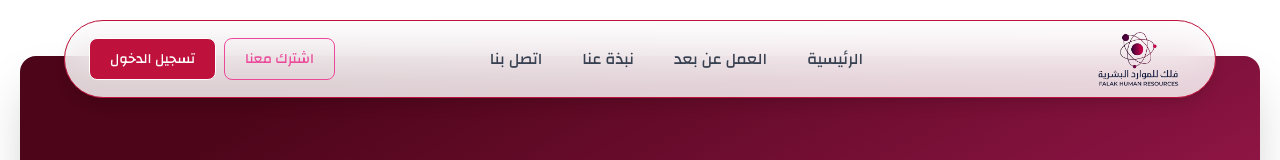
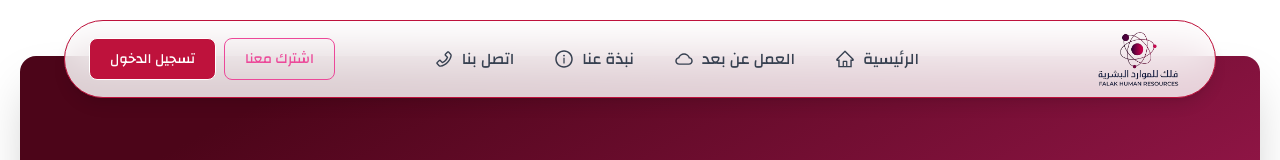
Before and after one commit to Abubakr-Alsheikh/falak-hr, a React (Vite) app: page / in a window 1280 px wide. Shown: the top 160 px of the page. Built offline with nearby package versions, Linux system fonts and the light colour scheme.

Commit message:
Improving Navbar to have more animations and to scroll to top

```diff
--- a/src/components/Navbar.tsx
+++ b/src/components/Navbar.tsx
@@ -1,29 +1,45 @@
 import React, { useState, useEffect } from "react";
 import Button from "./Button";
 import logo from "../assets/logo.png";
-import { Link } from "react-router-dom";
+import { Link, useLocation } from "react-router-dom";
 import { motion } from "framer-motion";
+import {
+  AiOutlineHome,
+  AiOutlineCloud,
+  AiOutlineInfoCircle,
+  AiOutlinePhone,
+} from "react-icons/ai";
+import { IconType } from "react-icons";
 
 interface NavItem {
   label: string;
   to: string;
+  icon: IconType;
 }
 
 const Navbar: React.FC = () => {
   const [isMenuOpen, setIsMenuOpen] = useState(false);
   const [isSmallScreen, setIsSmallScreen] = useState(false);
   const [isAtTop, setIsAtTop] = useState(true);
+  const location = useLocation();
 
   // Navigation Links Config
   const navItems: NavItem[] = [
-    { label: "الرئيسية", to: "/" },
-    { label: "العمل عن بعد", to: "/remote-work" },
-    { label: "نبذة عنا", to: "/about-us" },
-    { label: "اتصل بنا", to: "/contact-us" },
+    { label: "الرئيسية", to: "/", icon: AiOutlineHome },
+    { label: "العمل عن بعد", to: "/remote-work", icon: AiOutlineCloud },
+    { label: "نبذة عنا", to: "/about-us", icon: AiOutlineInfoCircle },
+    { label: "اتصل بنا", to: "/contact-us", icon: AiOutlinePhone },
   ];
 
   const toggleMenu = () => {
     setIsMenuOpen(!isMenuOpen);
+  };
+
+  const scrollToTop = () => {
+    window.scrollTo({
+      top: 0,
+      behavior: "smooth",
+    });
   };
 
   useEffect(() => {
@@ -45,18 +61,36 @@ const Navbar: React.FC = () => {
       window.removeEventListener("resize", handleResize);
       window.removeEventListener("scroll", handleScroll);
     };
-  }, []);
+  }, [location]);
+
+  useEffect(() => {
+    if (isMenuOpen) {
+      toggleMenu();
+    }
+  }, [location]);
 
   // Animation variants for large screens
   const largeScreenVariants = {
     hidden: { opacity: 0, y: -20 },
-    visible: { opacity: 1, y: 0, transition: { duration: 0.6, ease: "easeInOut" } },
+    visible: {
+      opacity: 1,
+      y: 0,
+      transition: { duration: 0.6, ease: "easeInOut" },
+    },
   };
 
   // Animation variants for the mobile menu
   const mobileMenuVariants = {
-    open: { opacity: 1, x: 0, transition: { duration: 0.5, ease: "easeInOut" } },
-    closed: { opacity: 0, x: "100%", transition: { duration: 0.5, ease: "easeInOut" } },
+    open: {
+      opacity: 1,
+      x: 0,
+      transition: { duration: 0.5, ease: "easeInOut" },
+    },
+    closed: {
+      opacity: 0,
+      x: "100%",
+      transition: { duration: 0.5, ease: "easeInOut" },
+    },
   };
 
   // Animation variants for header background
@@ -103,13 +137,7 @@ const Navbar: React.FC = () => {
                 variant="secondary"
                 hideInSmallScreen={true}
               />
-              <motion.div whileTap={{ scale: 0.95 }}>
-                <Button
-                  text="تسجيل الدخول"
-                  variant="primary"
-                  className="mr-2"
-                />
-              </motion.div>
+              <Button text="تسجيل الدخول" variant="primary" className="mr-2" />
             </motion.div>
           )}
 
@@ -164,11 +192,15 @@ const Navbar: React.FC = () => {
           >
             <ul className="mt-4 flex flex-col font-medium">
               {navItems.map((item, index) => (
-                <li key={index}>
+                <li key={index} className="flex items-center">
+                  <item.icon className="ml-2 h-5 w-5" />
                   <Link
                     to={item.to}
-                    className="block border-b border-gray-100 py-2 pl-3 pr-4 text-gray-700 dark:border-gray-700 dark:text-gray-400 dark:hover:bg-gray-700 dark:hover:text-white md:mr-10 lg:border-0 lg:p-0 lg:hover:bg-transparent lg:hover:text-primary-700 lg:dark:hover:bg-transparent lg:dark:hover:text-white"
-                    onClick={toggleMenu}
+                    className="block border-b border-gray-100 py-2 pl-3 pr-4 text-gray-700 hover:bg-gray-50 dark:border-gray-700 dark:text-gray-400 dark:hover:bg-gray-700 dark:hover:text-white md:mr-10 lg:border-0 lg:p-0 lg:hover:bg-transparent lg:hover:text-primary-700 lg:dark:hover:bg-transparent lg:dark:hover:text-white"
+                    onClick={() => {
+                      toggleMenu();
+                      scrollToTop();
+                    }}
                   >
                     {item.label}
                   </Link>
@@ -192,12 +224,15 @@ const Navbar: React.FC = () => {
                     key={index}
                     whileHover={{ y: -2 }}
                     transition={{ duration: 0.2 }}
+                    className="flex items-center"
                   >
                     <Link
                       to={item.to}
-                      className="block border-b border-gray-100 py-2 pl-3 pr-4 text-gray-700 hover:bg-gray-50 dark:border-gray-700 dark:text-gray-400 dark:hover:bg-gray-700 dark:hover:text-white md:mr-10 lg:border-0 lg:p-0 lg:hover:bg-transparent lg:hover:text-primary-700 lg:dark:hover:bg-transparent lg:dark:hover:text-white"
+                      className="flex items-center border-b border-gray-100 py-2 pl-3 pr-4 text-gray-700 transition-colors hover:bg-gray-50 dark:border-gray-700 dark:text-gray-400 dark:hover:bg-gray-700 dark:hover:text-white md:mr-10 lg:border-0 lg:p-0 lg:hover:bg-transparent lg:hover:text-primary-700 lg:dark:hover:bg-transparent lg:dark:hover:text-white"
+                      onClick={scrollToTop}
                     >
                       {item.label}
+                      <item.icon className="mr-2 h-5 w-5" />
                     </Link>
                   </motion.li>
                 ))}
```
